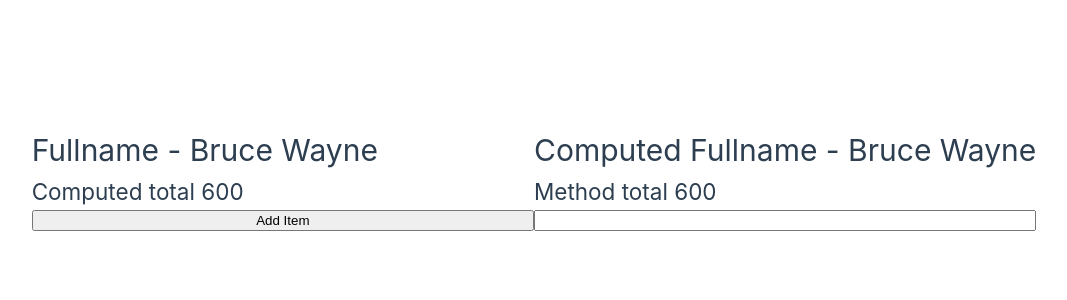
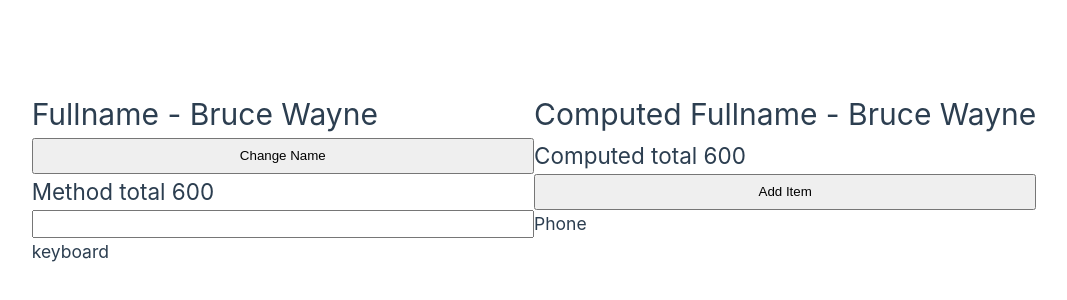
Before and after one commit to waltergpc/Vue_starter, a Vue app: page / in a window 1280 px wide. Shown: the part 222-522 px from the top of the page, without its empty margins (106-1173 px from the left). Built offline with nearby package versions, Linux system fonts and the light colour scheme.

Commit message:
computed getter and setters

```diff
--- a/src/App.vue
+++ b/src/App.vue
@@ -29,10 +29,20 @@ export default {
     getTotal() {
       return this.items.reduce((total, curr) => (total = total + curr.price), 0)
     },
+    changeFullname() {
+      this.fullName = 'Clark Kent'
+    },
   },
   computed: {
-    fullName() {
-      return `${this.firstName} ${this.lastName}`
+    fullName: {
+      get() {
+        return `${this.firstName} ${this.lastName}`
+      },
+      set(value) {
+        const names = value.split(' ')
+        this.firstName = names[0]
+        this.lastName = names[1]
+      },
     },
     total() {
       return this.items.reduce((total, curr) => (total = total + curr.price), 0)
@@ -44,12 +54,16 @@ export default {
 <template>
   <h1>Fullname - {{ firstName }} {{ lastName }}</h1>
   <h1>Computed Fullname - {{ fullName }}</h1>
+  <button @click="changeFullname">Change Name</button>
   <h2>Computed total {{ total }}</h2>
   <h2>Method total {{ getTotal() }}</h2>
   <button @click="items.push({ id: 4, title: 'mouse', price: 50 })">
     Add Item
   </button>
   <input type="text" v-model="country" />
+  <template v-for="item in items" :key="item.id">
+    <h3 v-if="item.price > 100">{{ item.title }}</h3>
+  </template>
 </template>
 
 <style>
```
